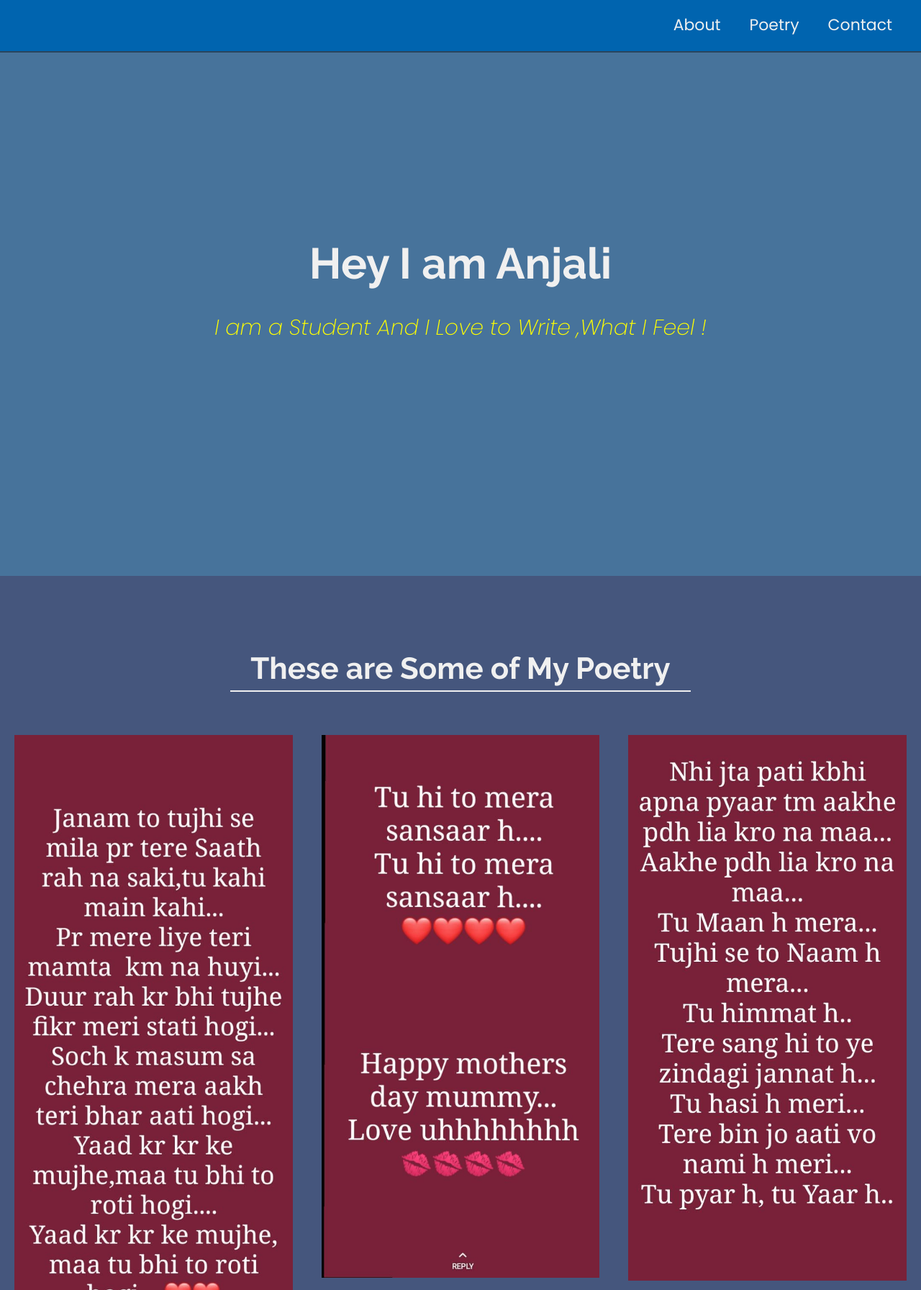
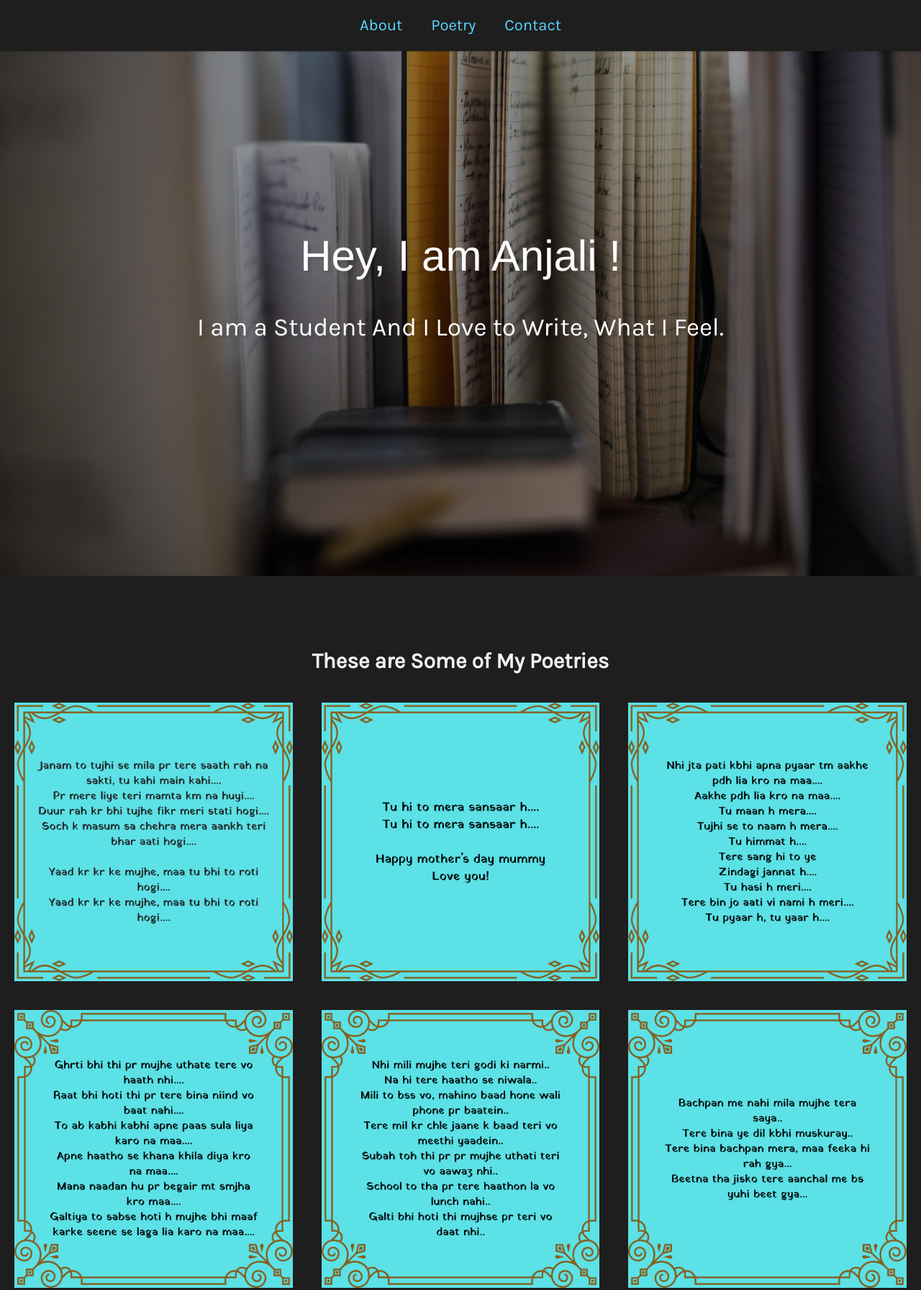
Before and after one commit to sudeepshukla338/poetry_website, a plain HTML site: page index.html in a window 1280 px wide. Shown: the top 1792 px of the page at 72% size. Drawn offline with Linux system fonts and the light colour scheme; a web font is replaced by a local one.

Commit message:
Add files via upload

```diff
--- a/index.html
+++ b/index.html
@@ -9,6 +9,12 @@
   integrity="sha384-oS3vJWv+0UjzBfQzYUhtDYW+Pj2yciDJxpsK1OYPAYjqT085Qq/1cq5FLXAZQ7Ay"
   crossorigin="anonymous"
 />
+<link href='http://fonts.googleapis.com/css?family=Merienda+One' rel='stylesheet' type='text/css'>
+
+<link href="https://fonts.googleapis.com/css2?family=Karla&display=swap" rel="stylesheet">
+<link href='http://fonts.googleapis.com/css?family=Cookie' rel='stylesheet' type='text/css'>
+<link href="https://fonts.googleapis.com/css2?family=Yatra+One&display=swap" rel="stylesheet">
+
 <link
   href="https://fonts.googleapis.com/css?family=Poppins:200i,300,400&display=swap"
   rel="stylesheet"
@@ -19,6 +25,77 @@
 />
 
 <style type="text/css">
+
+.footerh2{
+  font-size: 1rem;
+}
+
+i{
+  color: #59d6ff;
+}
+
+
+.end{
+  font-family: 'Karla';
+  padding-top: 30px;
+  font-size: 25px;
+}
+
+h1 {
+  font-size: 40px;
+}
+
+@keyframes typewriter {
+  0%, 100% {
+    width: 0;
+  }
+  20%, 80% {
+    width: 10.2em;
+  }
+}
+
+@keyframes caret {
+  0%, 100% {
+    opacity: 0;
+  }
+  50% {
+    opacity: 1;
+  }
+}
+
+
+.text_1 {
+  font: 400 6rem 'Merienda One', Helvetica, sans-serif;
+  color: rgba(0,0,0,0.7);
+  text-shadow: 3px 3px 3px #fff;
+  color: #fff;
+  text-shadow: 4px 4px 3px rgba(0,0,0,0.1);
+  overflow: hidden;
+  white-space: nowrap;
+  animation: typewriter;
+  display: inline-block;
+  position: relative;
+  animation-duration: 10s;
+  animation-timing-function: steps(25, end);
+  animation-iteration-count: infinite;
+}
+
+
+.text_1::after {
+  content: "|";
+  position: absolute;
+  right: 0;
+  animation: caret infinite;
+  animation-duration: 1s;
+  animation-timing-function: steps(1, end);
+}
+
+
+
+
+
+
+
 
 :root {
   --main-white: #f0f0f0;
@@ -99,7 +176,7 @@ body {
 
 h1,
 h2 {
-  font-family: 'Raleway', sans-serif;
+  font: 400 10px 'Merienda One', Helvetica, sans-serif;
   font-weight: 700;
   text-align: center;
 }
@@ -109,7 +186,7 @@ h1 {
 }
 
 h2 {
-  font-size: 4.2rem;
+  font-size: 3rem;
 }
 
 ul {
@@ -130,19 +207,22 @@ img {
 
 .nav {
   display: flex;
-  justify-content: flex-end;
+  justify-content: center;
+  font-family: 'Karla', sans-serif;
   position: fixed;
   top: 0;
   left: 0;
+  margin-bottom:100px;
   width: 100%;
-  background: rgb(0,100,175);
-  box-shadow: 0 2px 0 rgba(0, 0, 0, 0.4);
+  background-color: #1E1E1E;
+  box-shadow: 0 2px 0 rgba(0, 0, 0, 0.1);
   z-index: 10;
 }
 
 .nav-list {
+  font-family: 'Karla', sans-serif;
   display: flex;
-  margin-right: 2rem;
+  text-align: center;
 }
 
 @media (max-width: 28.75em) {
@@ -159,10 +239,11 @@ img {
   display: block;
   font-size: 2.2rem;
   padding: 2rem;
+  color: #59d6ff;
 }
 
 .nav-list a:hover {
-  background: var(--main-blue);
+  background: black;
 }
 
 /* Welcome section */
@@ -172,17 +253,22 @@ img {
   flex-direction: column;
   justify-content: center;
   align-items: center;
-  width: 100%;
+  width: auto;
   height: 100vh;
-  background-color:#47739B;
+  background-image: linear-gradient(rgba(0, 0, 0, 0.4), rgba(0, 0, 0, 0.4)), url('header1.jpeg');
+  background-repeat: no-repeat;
+  background-position: center;
+  background-size: cover;
   /*background-image: linear-gradient(62deg, #3a3d40 0%, #181719 100%);*/
 }
 
 .welcome-section > p {
-  font-size: 3rem;
   font-weight: 200;
-  font-style: italic;
-  color: yellow;
+  font-family: 'Karla', sans-serif;
+  color:white;
+  font-size: 3.5rem;
+  color: #fff;
+  text-shadow: 4px 4px 3px rgba(0,0,0,0.1);
 }
 
 /* Projects section */
@@ -190,13 +276,13 @@ img {
 .projects-section {
   text-align: center;
   padding: 10rem 2rem;
-  background: var(--main-blue);
+  background: #1e1e1e;;
 }
 
 .projects-section-header {
-  max-width: 640px;
-  margin: 0 auto 6rem auto;
-  border-bottom: 0.2rem solid var(--main-white);
+  font-family: 'Karla', sans-serif;
+  max-width: 550px;
+  margin: 0 auto 4rem auto;
 }
 
 @media (max-width: 28.75em) {
@@ -227,7 +313,7 @@ img {
 }
 
 .project {
-  background: var(--main-gray);
+  background: #1E1E1E;
   box-shadow: 1px 1px 2px rgba(0, 0, 0, 0.5);
   border-radius: 2px;
 }
@@ -286,15 +372,18 @@ transition: color 0.3s ease-in;
 /* Contact section */
 
 .contact-section {
+  text-align: center;
   display: flex;
   flex-direction: column;
   justify-content: center;
   align-items: center;
-  text-align: center;
-  width: 100%;
+  width: auto;
   height: 80vh;
-  padding: 0 2rem;
-  background: var(--main-gray);
+  background-image: linear-gradient(rgba(0, 0, 0, 0.5), rgba(0, 0, 0, 0.5)), url('header2.jpeg');
+  background-repeat: no-repeat;
+  background-position: center;
+  background-size: cover;
+
 }
 
 .contact-section-header > h2 {
@@ -308,10 +397,11 @@ transition: color 0.3s ease-in;
 }
 
 .contact-section-header > p {
-  font-style: italic;
+
 }
 
 .contact-links {
+  font-size: 5px;
   display: flex;
   justify-content: center;
   width: 100%;
@@ -337,8 +427,8 @@ footer {
   display: flex;
   justify-content: space-evenly;
   padding: 2rem;
-  background: var(--main-gray);
-  border-top: 4px solid var(--main-red);
+  background: #1E1E1E;
+  border-top: 1px solid white;
 }
 
 footer > p {
@@ -386,8 +476,8 @@ footer i {
 <!-- START WELCOME SECTION -->
 
 <section id="welcome-section" class="welcome-section">
-  <h1>Hey I am Anjali</h1> <br>
-  <p style="text-align: center;">     I am a Student And I Love to Write ,What I Feel !</p>
+  <h1><span class="text_1">Hey, I am Anjali ! </span></h1> <br>
+  <p class="love" style="text-align: center;">I am a Student And I Love to Write, What I Feel.</p>
 </section>
 
 <!-- END WELCOME SECTION -->
@@ -395,62 +485,62 @@ footer i {
 <!-- START PROJECTS SECTION -->
 
 <section id="projects" class="projects-section">
-  <h2 class="projects-section-header">These are Some of My Poetry</h2>
+  <h2 class="projects-section-header">These are Some of My Poetries</h2>
 
   <div class="projects-grid">
 
      <a>
 
-     	<img  src="./IMG-20200709-WA0025.jpg" width="100"  alt="project"/>
+     	<img  src="poem1.png" width="100"  alt="project"/>
 
       </a>
 
 
     <a>
 
-    	<img  src="./IMG-20200709-WA0026.jpg"  alt="project"/>
+    	<img  src="poem2.png"  alt="project"/>
 
       </a>
 
 
       <a>
 
-    	<img  src="./IMG-20200709-WA0027.jpg"  alt="project"/>
+    	<img  src="poem3.png"  alt="project"/>
 
       </a>
 
 
    <a>
 
-    	<img  src="./IMG-20200709-WA0028.jpg"  alt="project"/>
+    	<img  src="poem4.png"  alt="project"/>
 
       </a>
 
 
      <a>
 
-    	<img  src="./IMG-20200709-WA0029.jpg"  alt="project"/>
+    	<img  src="poem5.png"  alt="project"/>
 
       </a>
 
 
      <a>
 
-      <img  src="./IMG-20200709-WA0030.jpg"  alt="project"/>
+      <img  src="poem6.png"  alt="project"/>
 
       </a>
 
 
      <a>
 
-      <img  src="./IMG-20200708-WA0017.jpg"  alt="project"/>
+      <img  src="poem8.png"  alt="project"/>
 
       </a>
 
 
       <a>
 
-      <img  src="./IMG-20200709-WA0014.jpg"  alt="project"/>
+      <img  src="poem7.png"  alt="project"/>
 
       </a>
 
@@ -522,11 +612,11 @@ footer i {
 
 <section id="contact" class="contact-section">
   <div class="contact-section-header">
-    <h2>Let's work together...</h2>
-    <p>How do you take your coffee?</p>
+    <h2>Let's work together</h2>
+    <p class="end">How do you take your coffee?</p>
   </div>
   <div class="contact-links">
-  <!--  <a
+  <!--<a
       href="https://facebook.com/freecodecamp"
       target="_blank"
       class="btn contact-details"
@@ -544,13 +634,13 @@ footer i {
       target="_blank"
       class="btn contact-details"
       ><i class="fab fa-twitter"></i> Twitter</a
-    > -->
+    >-->
     <a href="mailto:anjaliporwal2002@gmail.com" class="btn contact-details"
       ><i class="fas fa-at"></i> Send a mail</a
     >
-    <!-- <a href="tel:+919696872391" class="btn contact-details"
-      ><i class="fas fa-mobile-alt"></i> Call me</a
-    > -->
+    <!--<a href="tel:+919696872391" class="btn contact-details"
+      ><i class="fa fa-mobile-alt"></i> Call me</a
+    >-->
   </div>
 </section>
 
```
Also changed, not shown: header1.jpeg (added), header2.jpeg (added), poem1.png (added), poem2.png (added), poem3.png (added), poem4.png (added), poem5.png (added), poem6.png (added), poem7.png (added), poem8.png (added).
